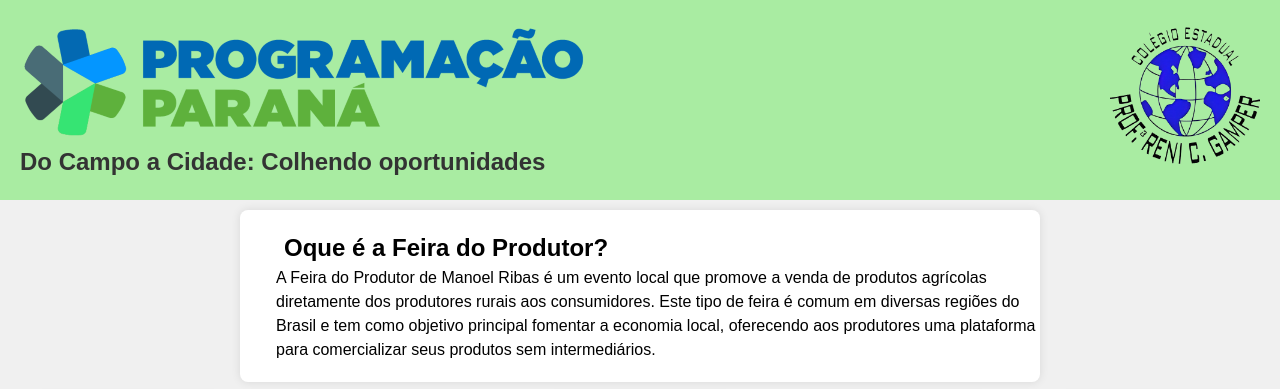
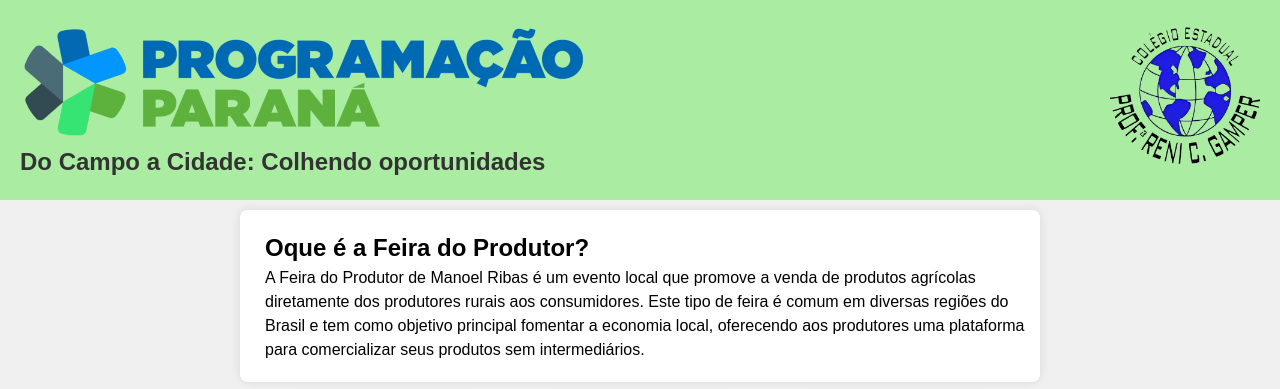
Before and after one commit to Lucas26022008/Agrinho1, a plain HTML site: page index.html in a window 1280 px wide. Shown: the top 389 px of the page. Drawn offline with nearby package versions, Linux system fonts and the light colour scheme.

Commit message:
Atualizar o style.css

```diff
--- a/style.css
+++ b/style.css
@@ -103,7 +103,7 @@ strong {
 .informacao p {
     display: block;
     width: 100%;
-    margin-left: 1em;
+    margin-left: 5px;
     padding: 0;
 }
 
```
